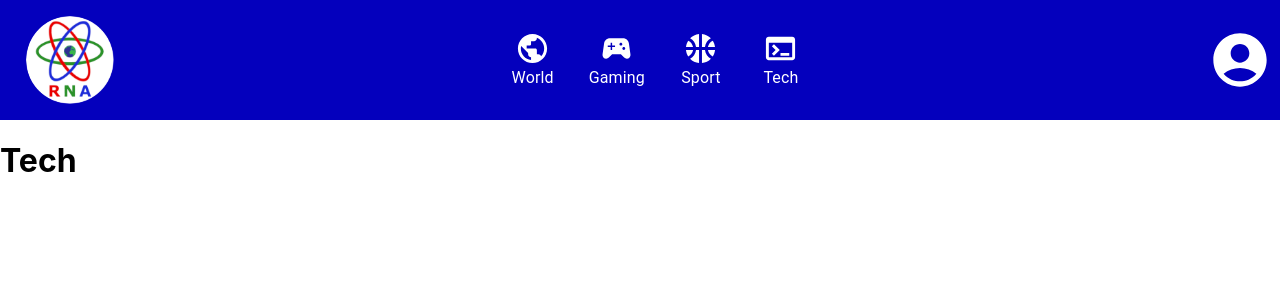
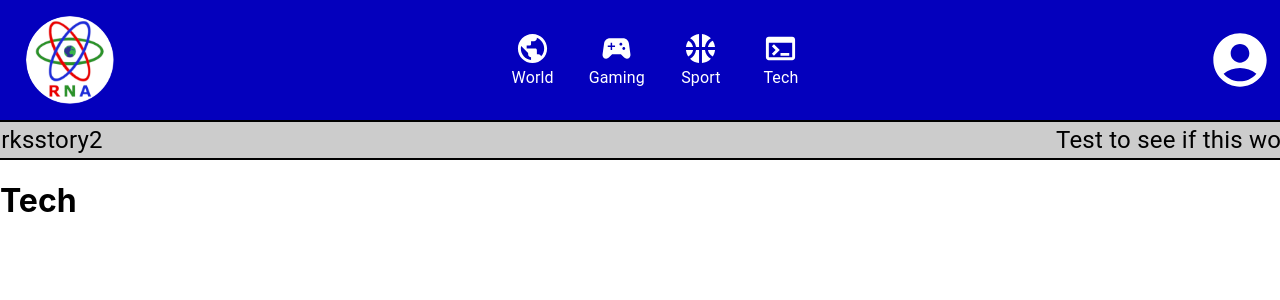
Before and after one commit to hmyhill/RNA-FE, a React (Create React App) app: page /tech in a window 1280 px wide. Shown: the top 300 px of the page. Built offline with nearby package versions, Linux system fonts and the light colour scheme.

Commit message:
Added Ticker - Completed basic implementation of the news ticker - Ticker accepts string array, allowing us to send specific stories to it - Need to work out how to seperate stories to improve readability - I also need to see if I can change the scroll start point

```diff
--- a/package.json
+++ b/package.json
@@ -16,6 +16,7 @@
     "@types/react-dom": "^18.2.14",
     "react": "^18.2.0",
     "react-dom": "^18.2.0",
+    "react-fast-marquee": "^1.6.2",
     "react-scripts": "5.0.1",
     "typescript": "^4.9.5",
     "web-vitals": "^2.1.4"
--- /dev/null
+++ b/src/components/shared/Ticker/Ticker.tsx
@@ -0,0 +1,28 @@
+import {
+    Box,
+    Typography
+} from "@mui/material";
+import Marquee from "react-fast-marquee";
+
+interface TickerProps {
+    data: string[];
+}
+
+export default function TickerComponent(props: TickerProps){
+
+    return (
+        <Box sx = {{ backgroundColor: "#cccccc", color: "black", borderTop: "2px solid black", borderBottom: "2px solid black"}}>
+            <Marquee delay={1}>
+                {props.data.map((story, index) => {
+                    return (
+                        <Typography fontSize={"1.5rem"}> {props.data[index]} </Typography>
+                    )
+                })}
+            </Marquee>
+
+
+        </Box>
+    )
+
+
+}
--- a/src/containers/Gaming/Gaming.tsx
+++ b/src/containers/Gaming/Gaming.tsx
@@ -1,9 +1,11 @@
 import Navbar from "../../components/shared/Navbar/Navbar";
+import TickerComponent from "../../components/shared/Ticker/Ticker";
 
 const Gaming = () => {
   return (
     <>
       <Navbar pageName={"gaming"} backgroundColour={"#0E7A0D"}/>
+      <TickerComponent data={["Test to see if this works", "story2"]} />
       <h1>Gaming</h1>
     </>
   );
--- a/src/containers/OurNews/OurNews.tsx
+++ b/src/containers/OurNews/OurNews.tsx
@@ -1,9 +1,11 @@
 import Navbar from "../../components/shared/Navbar/Navbar";
+import TickerComponent from "../../components/shared/Ticker/Ticker";
 
 const OurNews = () => {
   return (
     <>
       <Navbar pageName={"ourNews"} backgroundColour={"#8A21DD"} />
+      <TickerComponent data={["Test to see if this works", "story2"]} />
       <h1>Our News</h1>
     </>
   );
--- a/src/containers/Sport/Sport.tsx
+++ b/src/containers/Sport/Sport.tsx
@@ -1,9 +1,11 @@
 import Navbar from "../../components/shared/Navbar/Navbar";
+import TickerComponent from "../../components/shared/Ticker/Ticker";
 
 const Sport = () => {
   return (
     <>
       <Navbar pageName={"sport"} backgroundColour={"#FF7A00"} />
+      <TickerComponent data={["Test to see if this works", "story2"]} />
       <h1>Sport</h1>
     </>
   );
--- a/src/containers/Tech/Tech.tsx
+++ b/src/containers/Tech/Tech.tsx
@@ -1,9 +1,11 @@
 import Navbar from "../../components/shared/Navbar/Navbar";
+import TickerComponent from "../../components/shared/Ticker/Ticker";
 
 const Tech = () => {
   return (
     <>
       <Navbar pageName={"tech"} backgroundColour={"#0400BD"}/>
+      <TickerComponent data={["Test to see if this works", "story2"]} />
       <h1>Tech</h1>
     </>
   );
--- a/src/containers/World/World.tsx
+++ b/src/containers/World/World.tsx
@@ -1,9 +1,11 @@
 import Navbar from "../../components/shared/Navbar/Navbar";
+import TickerComponent from "../../components/shared/Ticker/Ticker";
 
 const World = () => {
   return (
     <>
       <Navbar pageName={"world"} backgroundColour={"#e90000"}/>
+      <TickerComponent data={["Test to see if this works", "story2"]} />
       <h1>WORLD</h1>
     </>
   );
```
Also changed, not shown: 1 other file (tests, documents, lock files or other folders).
